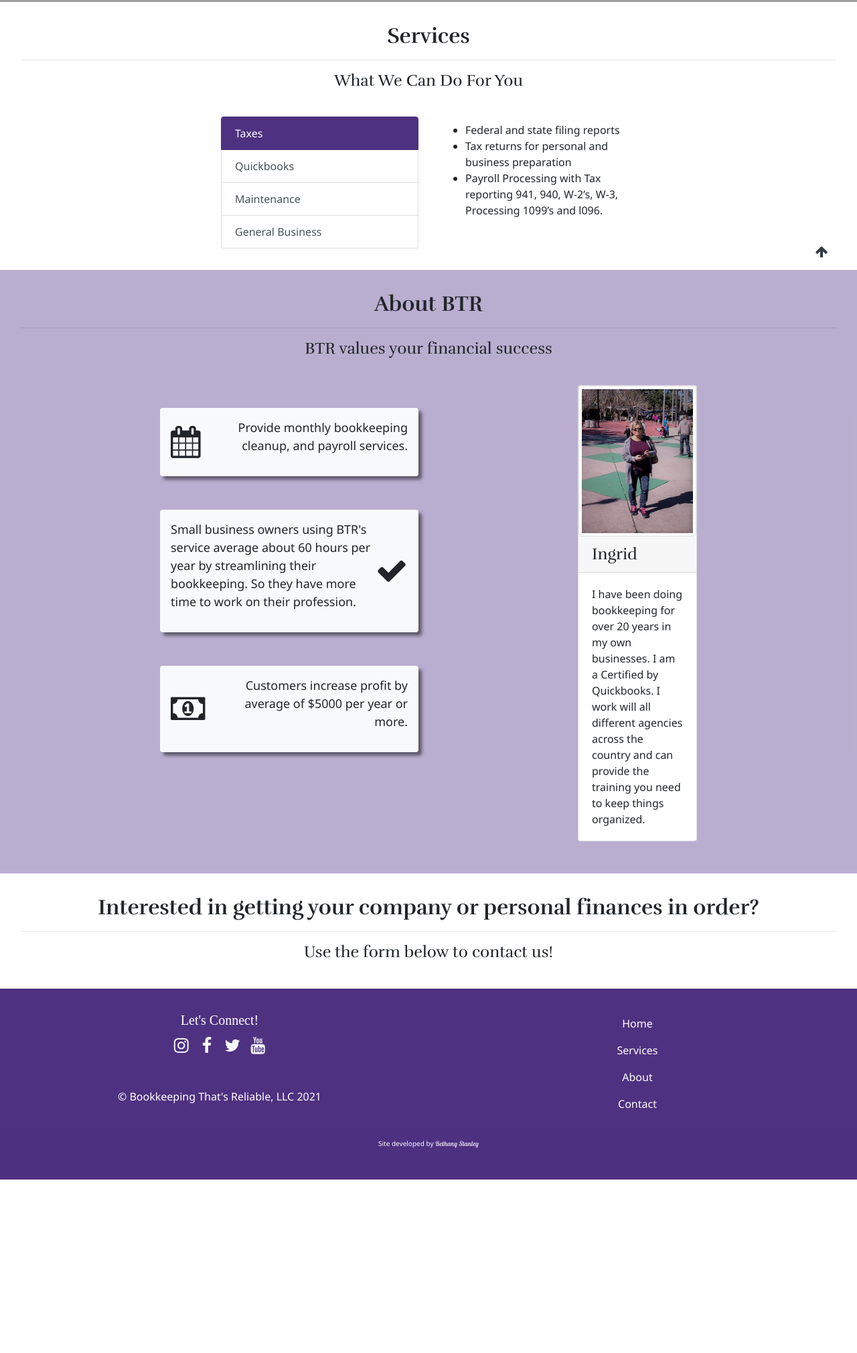
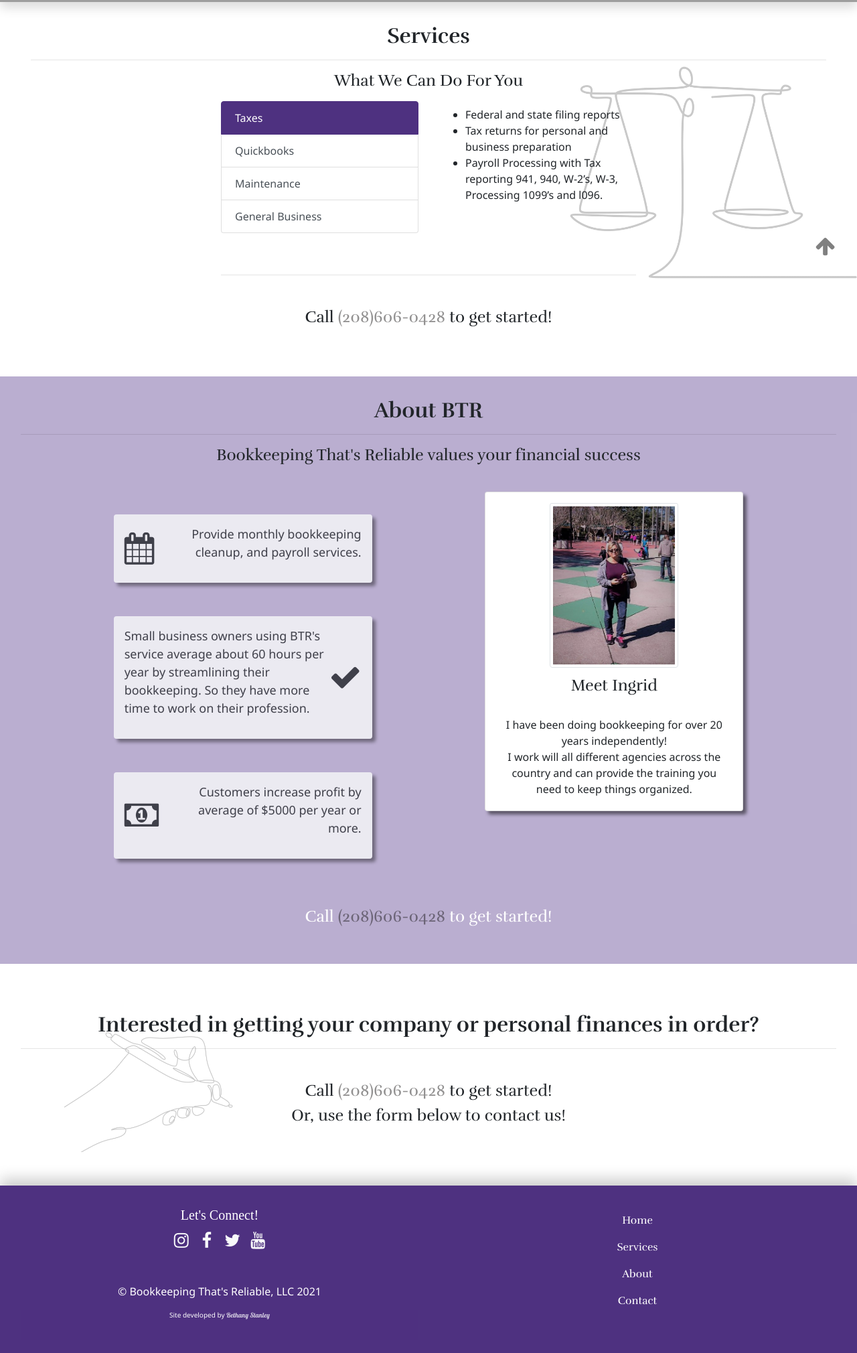
Before and after one commit to bastanley1211/reliablebookkeeping, a website: page index.html in a window 1280 px wide. Shown: the part 400-2420 px from the top of the page at 67% size. Before the commit the page ends 2161 px from the top, so only its background shows below. Drawn offline with nearby package versions, Linux system fonts and the light colour scheme; grey boxes are pictures that could not be loaded; a script that the page names is missing.

Commit message:
fixes smooth scrolling and added CTA and section bg images

```diff
--- a/css/styles.css
+++ b/css/styles.css
@@ -3,6 +3,7 @@ html,
 body {
   width: 100%;
   font-family: "Segoe UI", Tahoma, "Geneva", Verdana, sans-serif;
+  scroll-behavior: smooth;
 }
 
 h1 {
@@ -20,6 +21,9 @@ h3 {
   font-weight: 400;
 }
 
+hr {
+  color: rgb(0, 0, 0);
+}
 a,
 a:hover,
 a:visited {
@@ -71,6 +75,8 @@ header {
   display: flex;
   align-items: center;
   justify-content: center;
+  position: relative;
+  z-index: 99;
 }
 
 .banner-inner {
@@ -82,11 +88,25 @@ header {
 
 #services {
   min-height: 400px;
+  margin-bottom: 50px;
+}
+
+@media screen and (min-width: 770px) {
+  #services {
+    background: url("/img/servicesbgtrans.png");
+    background-size: contain;
+    background-repeat: no-repeat;
+    background-position: bottom right;
+  }
 }
 
 #servicesTabs {
   max-width: 650px;
   width: 100%;
+}
+
+#servicesTabsDiv {
+  min-height: 235px;
 }
 
 .list-group-item.active {
@@ -116,18 +136,42 @@ header {
 #ab-3 {
   box-shadow: 5px 5px 5px rgba(0, 0, 0, 0.5);
   margin: 50px 0px;
+  opacity: 0.8;
+}
+
+#ab-1:hover,
+#ab-2:hover,
+#ab-3:hover {
+  opacity: 1;
+  cursor: pointer;
 }
 
 /* Contact Section */
 
+#contact {
+  margin-top: 40px;
+  margin-bottom: 50px;
+}
+
+@media screen and (min-width: 770px) {
+  #contact {
+    background: url("/img/contactbgtransflip.png");
+    background-size: 25%;
+    background-repeat: no-repeat;
+    background-position: center left;
+    background-position-x: 10%;
+  }
+}
 /* Footer */
 
 .site-footer {
   background: rgb(78, 49, 128);
+  box-shadow: 0px -10px 20px rgba(0, 0, 0, 0.2);
 }
 
 #footer-nav a {
   color: rgb(255, 255, 255);
+  font-family: "Rufina", serif;
 }
 
 #footer-nav a:hover {
@@ -144,6 +188,19 @@ header {
   color: rgba(255, 255, 255, 0.75);
 }
 
+#dev-credit a:hover {
+  color: rgb(255, 255, 255);
+}
+
 #dev-name {
   font-family: "Lobster", cursive;
 }
+
+#toTop {
+  font-size: 32px;
+  color: gray;
+}
+
+#toTop:hover {
+  color: black;
+}
--- a/index.html
+++ b/index.html
@@ -10,6 +10,7 @@
     <link rel="stylesheet" href="node_modules/font-awesome/css/font-awesome.min.css" />
     <link rel="stylesheet" href="node_modules/bootstrap-social/bootstrap-social.css" />
     <link rel="stylesheet" href="node_modules/bootstrap/dist/css/bootstrap.min.css" />
+    <link rel="stylesheet" href="https://cdnjs.cloudflare.com/ajax/libs/animate.css/4.1.1/animate.min.css" />
     <link rel="stylesheet" href="css/styles.css" />
 
     <!--Fonts-->
@@ -39,15 +40,15 @@
                             Home</a>
                     </li>
                     <li class="nav-item">
-                        <a class="nav-link" href="#services">
+                        <a class="nav-link" id="navLink" href="#services">
                             Services</a>
                     </li>
                     <li class="nav-item">
-                        <a class="nav-link" href="#about">
+                        <a class="nav-link" id="navLink" href="#about">
                             About</a>
                     </li>
                     <li class="nav-item">
-                        <a class="nav-link" href="#contact">
+                        <a class="nav-link" id="navLink" href="#contact">
                             Contact</a>
                     </li>
                 </ul>
@@ -60,9 +61,9 @@
         <div class="main container-fluid">
 
             <!--Banner section-->
-            <section class="row jumbotron jumbotron-fluid p-0 my-0">
+            <section class="row jumbotron jumbotron-fluid p-0 my-0 shadow">
                 <div class="banner">
-                    <div class="col banner-inner rounded p-4 text-center">
+                    <div class="col banner-inner rounded p-4 text-center animate__animated animate__fadeIn">
                         <p style="font-size:28px;font-weight:800">
                             Bringing Quickbooks&#174; Certified service <br />to all areas in Idaho!
                         </p>
@@ -73,6 +74,7 @@
 
             <!--Services Section-->
             <section class="row row-content p-3" id="services">
+                <div class="services-wrapper container-fluid">
                     <div class="col-12 text-center my-3">
                         <h2>Services</h2>
                         <hr />
@@ -83,20 +85,20 @@
 
                         <div class="col-xs-12 col-md">
                             <div class="list-group" id="myList" role="tablist">
-                            <a class="list-group-item list-group-item-action active noZensmooth" data-toggle="list"
+                                <a class="list-group-item list-group-item-action active" data-toggle="list"
                                     href="#taxes" role="tab">Taxes</a>
-                            <a class="list-group-item list-group-item-action noZensmooth" data-toggle="list"
-                                href="#quickbooks" role="tab">Quickbooks</a>
-                            <a class="list-group-item list-group-item-action noZensmooth" data-toggle="list"
-                                href="#maintenance" role="tab">Maintenance</a>
-                            <a class="list-group-item list-group-item-action noZensmooth" data-toggle="list"
-                                href="#business" role="tab">General Business</a>
+                                <a class="list-group-item list-group-item-action" data-toggle="list" href="#quickbooks"
+                                    role="tab">Quickbooks</a>
+                                <a class="list-group-item list-group-item-action" data-toggle="list" href="#maintenance"
+                                    role="tab">Maintenance</a>
+                                <a class="list-group-item list-group-item-action" data-toggle="list" href="#business"
+                                    role="tab">General Business</a>
 
                             </div>
                         </div>
 
                         <!-- Tab panes -->
-                    <div class="col-xs-12 col-md mt-2">
+                        <div class="col-xs-12 col-md mt-2" id="servicesTabsDiv">
                             <div class="tab-content">
                                 <div class="tab-pane active" id="taxes" role="tabpanel">
                                     <ul>
@@ -124,7 +126,8 @@
                                     <ul>
                                         <li>Payroll calculation</li>
                                         <li>Asset Management (Accumulated Depreciation)</li>
-                                    <li>Prepare Financial Statements Income Statement, Balance Sheet Monthly, Quarterly,
+                                        <li>Prepare Financial Statements Income Statement, Balance Sheet Monthly,
+                                            Quarterly,
                                             and
                                             Year-end reporting</li>
                                         <li>Assist with new company set up and filing</li>
@@ -133,11 +136,16 @@
 
                             </div>
                         </div>
-                    <script>
-                        $(function () {
-                            $('#myList a:last-child').tab('show')
-                        })
-                    </script>
+
+                        <div class="col-12">
+                            <hr />
+                            <h3 class="text-center mt-5 w3-animate-opacity">Call <a
+                                    style="color:rgba(15, 14, 14, 0.459);" href="tel:2086060428">(208)606-0428</a> to
+                                get
+                                started!
+                            </h3>
+                        </div>
+                    </div>
                 </div>
             </section>
 
@@ -146,10 +154,10 @@
                 <div class="col-12 text-center my-3">
                     <h2>About BTR</h2>
                     <hr />
-                    <h3 class="text-center">BTR values your financial success</h3>
+                    <h3 class="text-center">Bookkeeping That's Reliable values your financial success</h3>
                 </div>
                 <div class="row mx-auto" id="about-content">
-                    <div class="col-md-8 col-lg-5 col-xl-4 mx-auto" id="about-boxes">
+                    <div class="col-md-5 col-xl-4 mx-auto my-auto" id="about-boxes">
                         <div class="bg-light rounded p-3 mb-4 text-right" id="ab-1">
                             <div class="media">
                                 <i class="fa fa-calendar"> </i>
@@ -183,20 +191,29 @@
                                 </div>
                             </div>
                         </div>
-
-
                     </div>
-                    <div class="col-md-4 col-lg-3 col-xl-2 mr-auto">
-                        <div class="card mt-3">
-                            <img src="img/ingrid.jpg" class="img-thumbnail card-img-top" alt="Picture of Ingrid" />
-                            <h3 class="card-header">Ingrid</h3>
-                            <div class="card-body">
-                                I have been doing bookkeeping for over 20 years in my own businesses. I am a Certified
-                                by Quickbooks. I work will all
-                                different agencies across the country and can provide the training you need to keep
+                    <div class=" col-md-5 col-xl-4 mr-auto">
+                        <div class="card mt-3 w3-animate-right" style="box-shadow: 5px 5px 5px rgba(0, 0, 0, 0.5);">
+                            <img src="img/ingrid.jpg" class="img-thumbnail card-img-top w-50 mt-3 mx-auto"
+                                alt="Picture of Ingrid" />
+                            <h3 class="card-header text-center" style="background:white;border:none">Meet
+                                Ingrid
+                            </h3>
+                            <div class="card-body text-center">
+                                I have been doing bookkeeping for over 20 years independently! <br />I work will
+                                all
+                                different agencies across the country and can provide the training you need to
+                                keep
                                 things organized.
                             </div>
                         </div>
+                    </div>
+
+                    <div class="col-12">
+                        <h3 class="text-center mt-5 text-white w3-animate-opacity">Call <a
+                                style="color:rgba(15, 14, 14, 0.459);" href="tel:2086060428">(208)606-0428</a> to get
+                            started!
+                        </h3>
                     </div>
                 </div>
             </section>
@@ -206,7 +223,11 @@
                 <div class="col-12 my-3 mx-auto">
                     <h2 class="text-center">Interested in getting your company or personal finances in order?</h2>
                     <hr />
-                    <h3 class="text-center">Use the form below to contact us!</h3>
+                    <h3 class="text-center mt-5">Call <a style="color:rgba(15, 14, 14, 0.459);"
+                            href="tel:2086060428">(208)606-0428</a> to get
+                        started!
+                    </h3>
+                    <h3 class="text-center">Or, use the form below to contact us!</h3>
                 </div>
                 <div class="col-10 col-md-4 mx-auto text-center p-0" id="contactForm">
                     <script charset="utf-8" type="text/javascript" src="//js.hsforms.net/forms/shell.js"></script>
@@ -227,8 +248,8 @@
     <div class="row fixed-bottom">
         <div class="col-11"></div>
         <div class="col float-end">
-            <a class="btn js-scroll-to-top btn-lg" style="bottom:25px">
-                <i class="fa fa-arrow-up text-dark bg-white rounded"></i>
+            <a href="#top" class="btn btn-lg" id="toTop" style="bottom:25px">
+                <i class="fa fa-arrow-up rounded"></i>
             </a>
         </div>
     </div>
@@ -252,6 +273,9 @@
                     <p>
                         &#169; Bookkeeping That's Reliable, LLC 2021
                     </p>
+                    <p class="mt-3" id="dev-credit">Site developed by <span style="font-family: 'Lobster', cursive;"
+                            id="dev-name"><a href="https://bastanley.webflow.io/" target="_blank">
+                                Bethany Stanley</a></span></p>
                 </div>
                 <div class="col text-center text-white">
                     <ul class="navbar-nav" id="footer-nav">
@@ -276,35 +300,32 @@
 
             </div>
             <div class="row">
-                <div class="col-12 text-center text-white" id="dev-credit">
-                    <p class="mt-3">Site developed by <span style="font-family: 'Lobster', cursive;" id="dev-name"><a
-                                href="https://bastanley.webflow.io/" target="_blank">
-                                Bethany Stanley</a></span>
-                    </p>
+                <div class="col-12 text-center text-white">
+
                 </div>
             </div>
         </div>
     </footer>
-    <script src="zenscroll-min.js"></script>
-    <script src=" node_modules/jquery/dist/jquery.slim.min.js"></script>
+    <script src="node_modules/jquery/dist/jquery.slim.min.js"></script>
     <script src="node_modules/popper.js/dist/umd/popper.min.js"></script>
     <script src="node_modules/bootstrap/dist/js/bootstrap.min.js"></script>
     <script src="https://ajax.googleapis.com/ajax/libs/jquery/3.3.1/jquery.min.js"></script>
+    <script src="jQuery.scrollSpeed.js"></script>
+    <script src="jQuery-inView.min.js"></script>
+
+
     <script>
+        // tabs
+        $(function () {
+            $('#myList a:last-child').tab('show')
+        })
+        //smooth scroll on nav links only
+        $('#navLink a').smoothScroll();
+        // Scroll to top button
+        $('#toTop a').smoothScroll();
+        //slow down scroll for whole page
+        jQuery.scrollSpeed(100, 800);
 
-        // Scroll to top button
-        document.querySelector('.js-scroll-to-top').addEventListener('click', function (e) {
-            e.preventDefault();
-            document.querySelector('details').scrollIntoView({ behavior: 'smooth' });
-        });
-        var about = document.getElementById("services")
-        zenscroll.to(services)
-
-        var about = document.getElementById("about")
-        zenscroll.to(about)
-
-        var about = document.getElementById("contact")
-        zenscroll.to(contact)
     </script>
 </body>
 
--- a/package.json
+++ b/package.json
@@ -14,11 +14,15 @@
     "lite-server": "^2.6.1"
   },
   "dependencies": {
+    "animate.css": "^4.1.1",
     "bootstrap": "^4.5.2",
     "bootstrap-social": "^5.1.1",
     "font-awesome": "^4.7.0",
     "jquery": "^3.5.1",
+    "jquery-inview": "^1.1.2",
+    "jquery-smooth-scroll": "^2.2.0",
     "popper.js": "^1.16.1",
+    "waypoints": "^4.0.1",
     "zenscroll": "^4.0.2"
   }
 }
```
Also changed, not shown: img/bullhorn-solid-gray.png (added), img/contactbg.png (added), img/contactbgtrans.png (added), img/contactbgtransflip.png (added), img/servicesbg.png (added), img/servicesbgtrans.png (added), img/servicesbgxs_md.png (added), 1 other file. Lines whose indentation alone changed are shown as unchanged.
